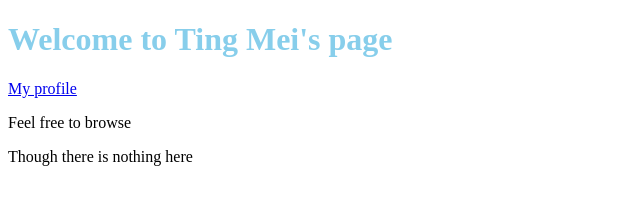
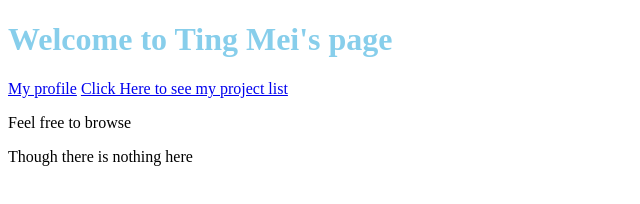
Before and after one commit to ting-bingersoda/DH500.github.io, a plain HTML site: page index.html in a window 1280 px wide. Shown: the whole page, without its empty margins (0-640 px from the left). Drawn offline with Linux system fonts and the light colour scheme.

Commit message:
Update index.html

```diff
--- a/index.html
+++ b/index.html
@@ -7,6 +7,7 @@
 
 <h1 style="color: skyblue;">Welcome to Ting Mei's page</h1>
 <a href="https://ting-bingersoda.github.io/TingMei.github.io/profile.html">My profile</a>
+<a href="https://ting-bingersoda.github.io/TingMei.github.io/project.html">Click Here to see my project list</a>
 <p>Feel free to browse</p>
 <P>Though there is nothing here</P>
 
```
